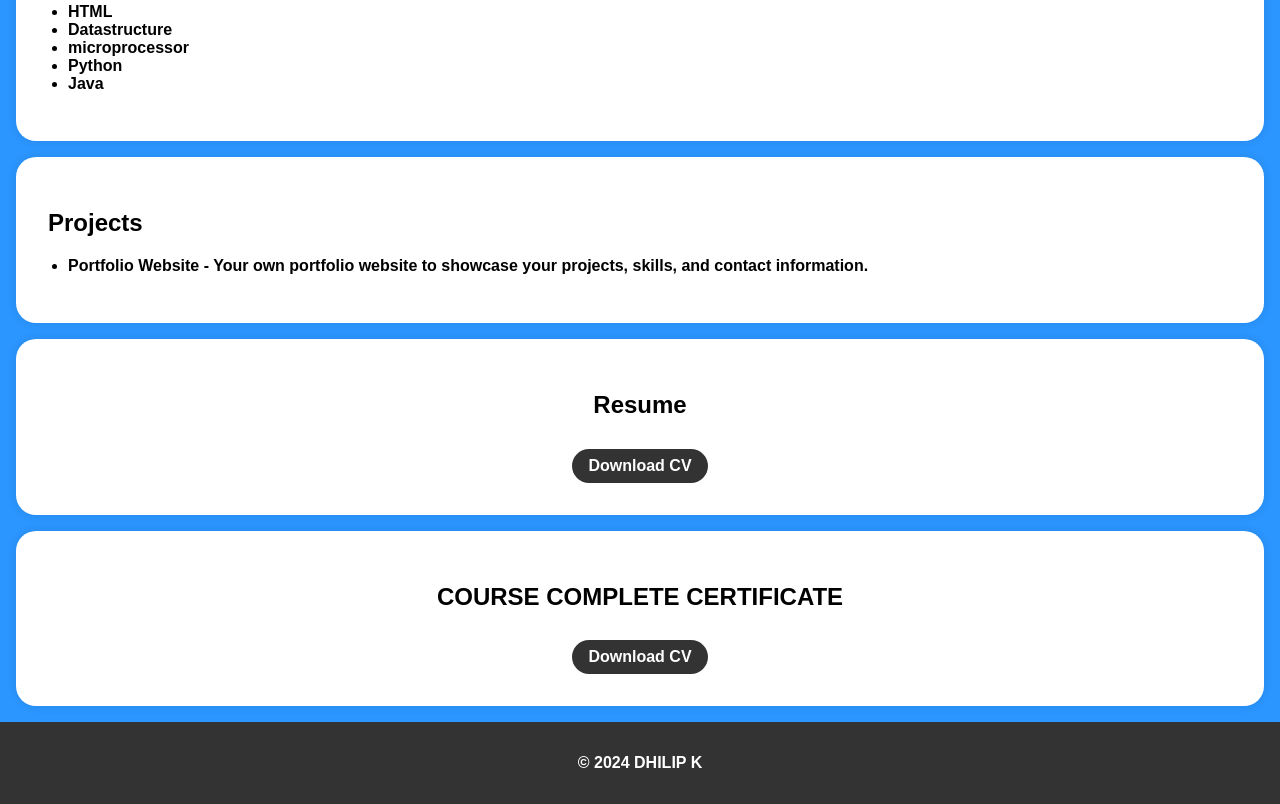
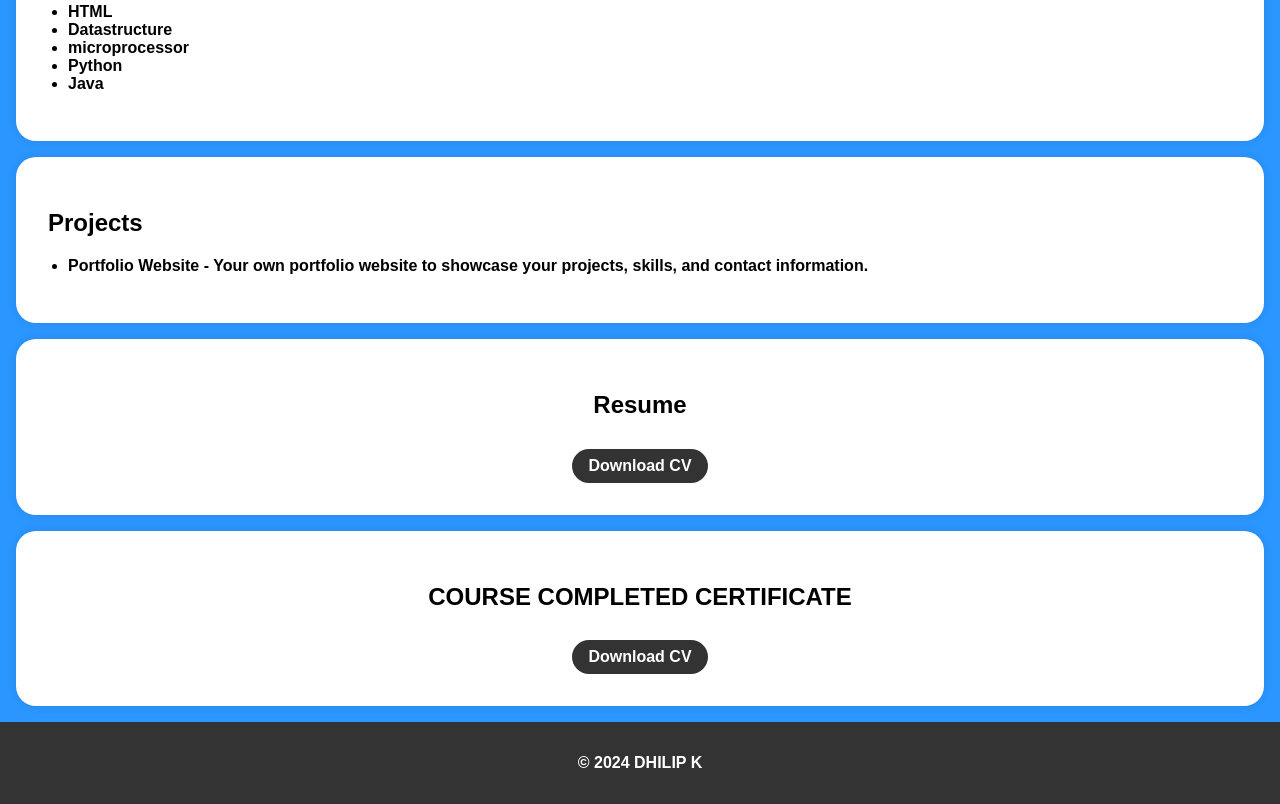
Before and after one commit to dhilip8122/digital-Portfolio, a plain HTML site: page INDEX.HTML in a window 1280 px wide. Shown: the part 725-1529 px from the top of the page. Drawn offline with Linux system fonts and the light colour scheme.

Commit message:
Update INDEX.HTML

```diff
--- a/INDEX.HTML
+++ b/INDEX.HTML
@@ -162,11 +162,11 @@ class="profile-picture">
         </div>
 
     </section>
-       <section id="COURSE CERTIFICATE">
+  <section id="CERTIFICATE">
 
         <div class="section-content">
             <center>
-            <h2>COURSE COMPLETE CERTIFICATE</h2>
+            <h2>COURSE COMPLETED CERTIFICATE</h2>
             <a href="Completion Certificate_ SkillsBuild (3) (1) (1).pdf" target="_blank" class="download-button">Download CV</a>
         </center>
         </div>
```
